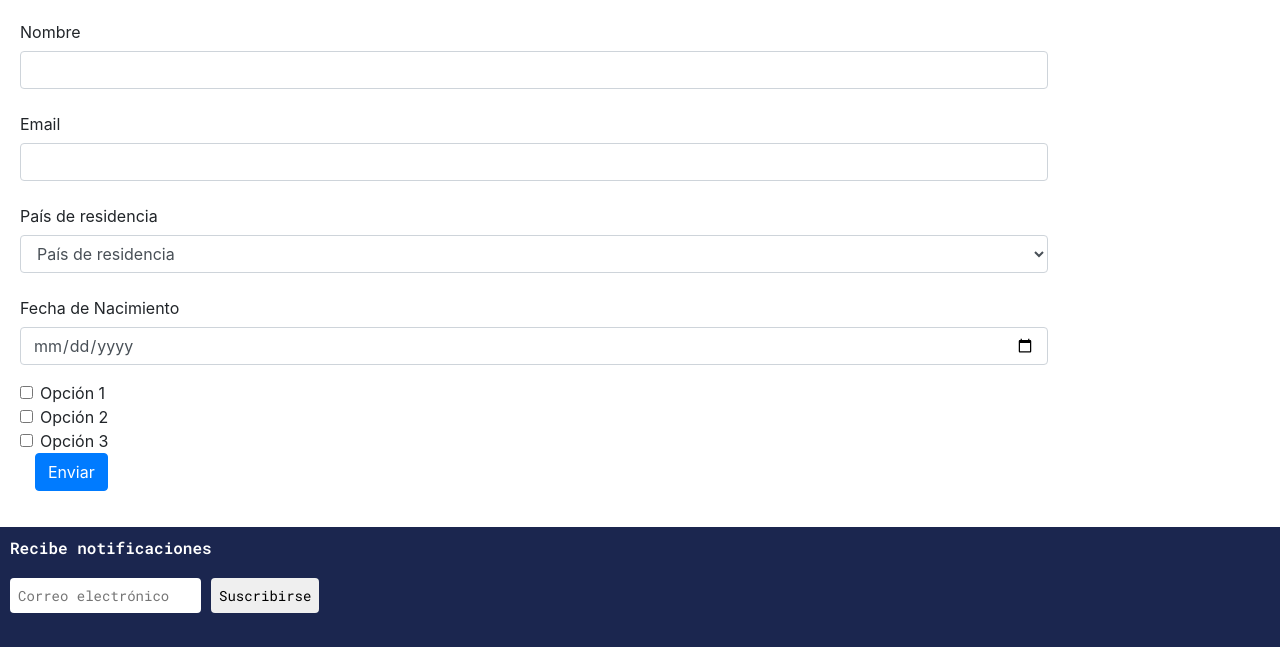
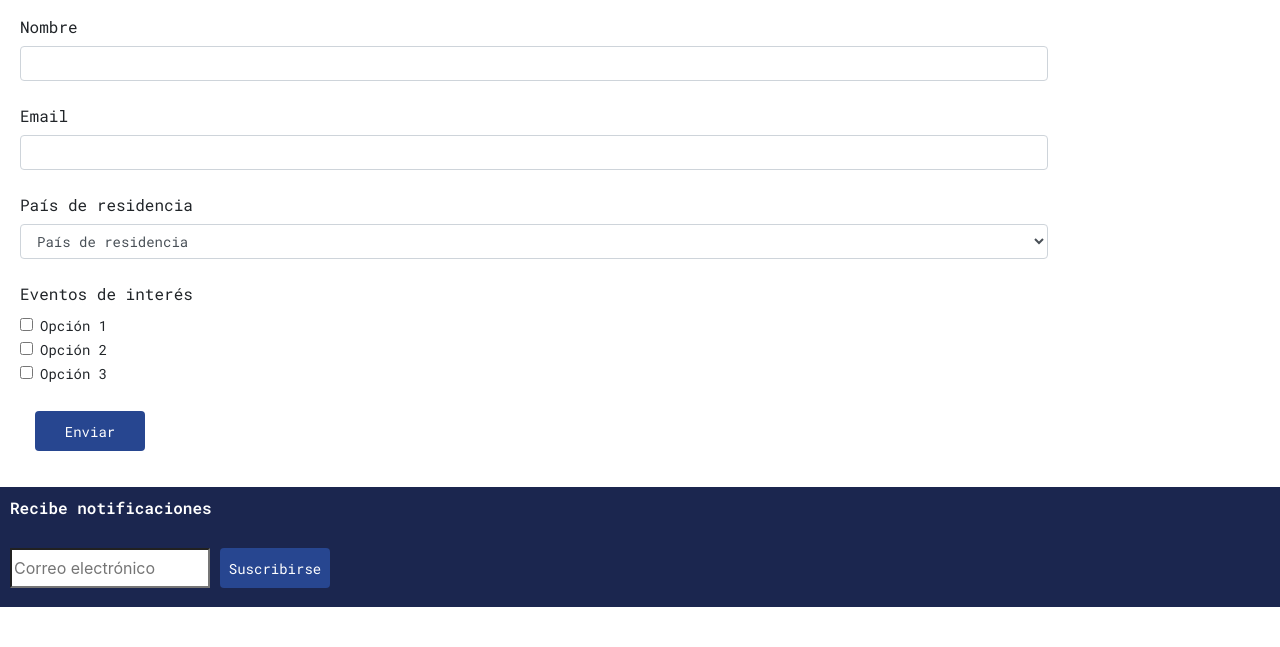
Before and after one commit to vickyvainilla/ProyectoCoder, a plain HTML site: page menu/eventos.html in a window 1280 px wide. Shown: the part 189-836 px from the top of the page. After the commit the page ends 800 px from the top, so only its background shows below. Drawn offline with nearby package versions, Linux system fonts and the light colour scheme.

Commit message:
Familia de fuentes arreglado

```diff
--- a/SCSS/style.scss
+++ b/SCSS/style.scss
@@ -20,7 +20,26 @@ $black: #020106;
     height: $height;
 
 }
-
+/*Headers*/
+h2{
+    font: $small-title-font;
+    color: $YMCAblue;
+}
+/*Párrafos*/
+p{
+    font: $normal-text-font;
+}
+/*Botones*/
+form button[type="submit"] {
+    padding: 8px;
+    border: none;
+    border-radius: 4px;
+    margin-top: 10px;
+    font: $normal-text-font;
+    background-color: $marianblue;
+    color: $white;
+    @include sizes(110px, 40px);
+  }
 /*Header*/
 header{
     background-color: $darkblue;
@@ -92,6 +111,7 @@ main {
     display: flex;
     align-items: center;
     justify-content: center;
+
 }
 
 .carousel-inner {
@@ -157,9 +177,10 @@ main {
 }
 
 /*Formularios*/
-.checkbox input[type="checkbox"] {
-    margin-right: 2px; /* Ajusta el valor del margen según tus preferencias */
-}
+form{
+  /*  .checkbox input[type="checkbox"] {
+        margin-right: 2px;  Ajusta el valor del margen según tus preferencias
+    }*/
     .custom-width {
         width: 80%; /* Cambia el ancho según tus preferencias */
         margin-left: auto; /* Alinea al centro si es necesario */
@@ -170,6 +191,12 @@ main {
         width: 50%; /* Cambia el ancho según tus preferencias */
         margin-left: auto; /* Alinea al centro si es necesario */
         margin-right: auto; /* Alinea al centro si es necesario */
+    }
+    label,
+    .form-control,
+    .checkbox input[type="checkbox"] {
+        font: $normal-text-font;
+}
 }
 
 /*Footer*/
@@ -198,12 +225,12 @@ footer {
     }
     input[type="email"],
   button {
-    padding: 8px;
-    border: none;
-    border-radius: 4px;
+    @extend button;
+  }
+  input[type="email"]{
+    background-color: $white;
     margin-right: 10px;
-    font: $normal-text-font;
-    @include sizes(auto,auto );
+    margin-top: 10px;
+    @include sizes(200px, 40px);
   }
-
 }
--- a/menu/eventos.html
+++ b/menu/eventos.html
@@ -73,29 +73,33 @@
                     </div>
                 </div>
                 <div class="mb-3 row">
-					<label for="fechaTitulo" class="col-sm-3 col-form-label">Fecha de Nacimiento</label>
+                    <label for="eventoCheck" class="col-sm-3 col-form-label">Eventos de interés</label>
                     <div class="col-sm-10">
-						<input type="date" class="form-control" id="InputFecha" aria-describedby="fechaHelp">
-					</div>
-				</div>
+                        <div class="row"> <!-- Agregamos una nueva fila para los checkboxes -->
+                            <div class="col-sm-12"> <!-- Utilizamos 12 columnas para ocupar toda la fila -->
                                 <div class="form-check">
                                     <input class="form-check-input" type="checkbox" value="" id="Opcion1">
-				  <label class="form-check-label" for="flexCheckDefault">
+                                    <label class="form-check-label" for="Opcion1">
                                         Opción 1
                                     </label>
                                 </div>
                                 <div class="form-check">
                                     <input class="form-check-input" type="checkbox" value="" id="Opcion2">
-				  <label class="form-check-label" for="flexCheckDefault">
+                                    <label class="form-check-label" for="Opcion2">
                                         Opción 2
                                     </label>
                                 </div>
                                 <div class="form-check">
                                     <input class="form-check-input" type="checkbox" value="" id="Opcion3">
-				  <label class="form-check-label" for="flexCheckDefault">
+                                    <label class="form-check-label" for="Opcion3">
                                         Opción 3
                                     </label>
                                 </div>
+                            </div>
+                        </div>
+                    </div>
+                </div>
+
 
 				</div>
                 <div class="mb-3">
```
Also changed, not shown: style.css, 1 other file. Lines whose indentation alone changed are shown as unchanged.
